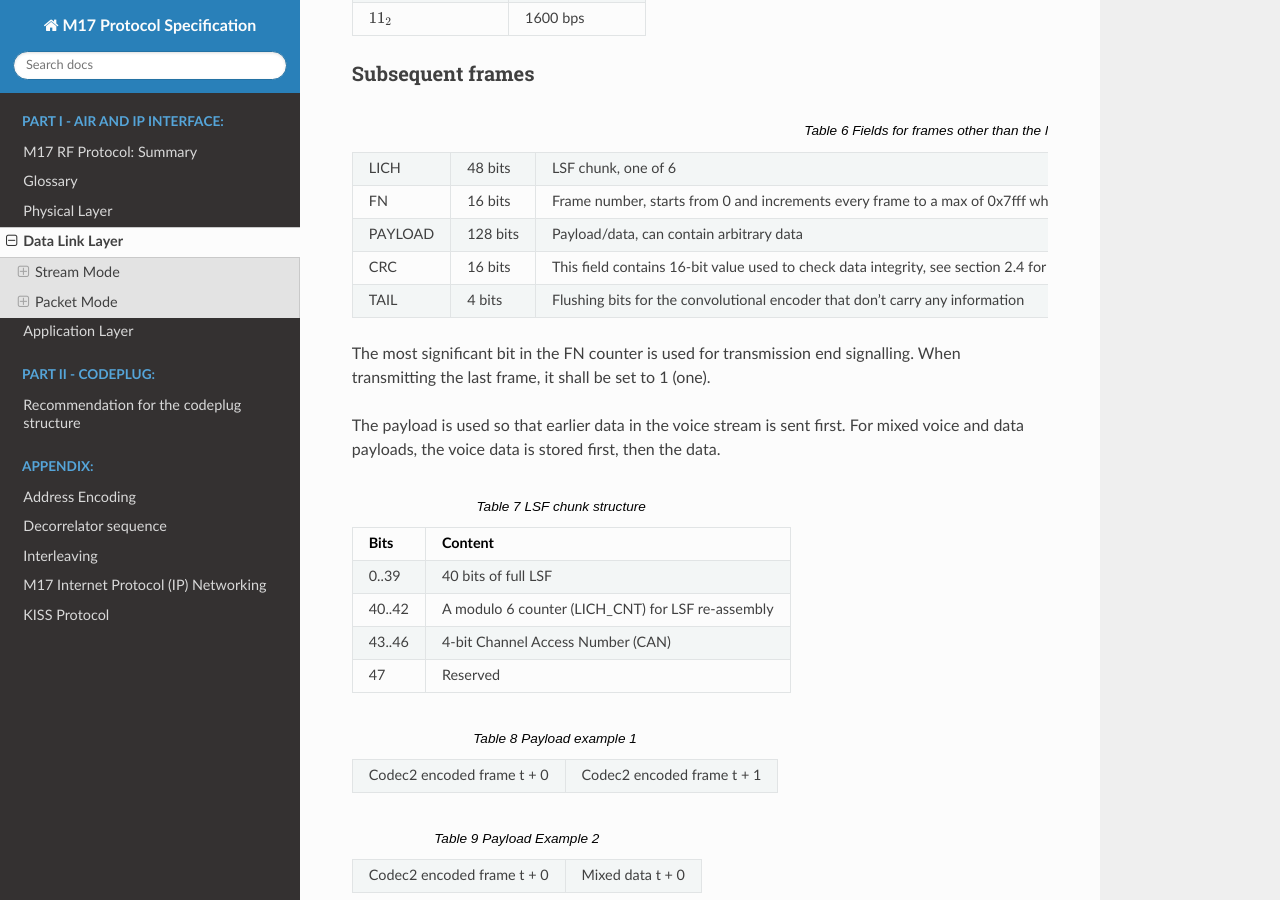
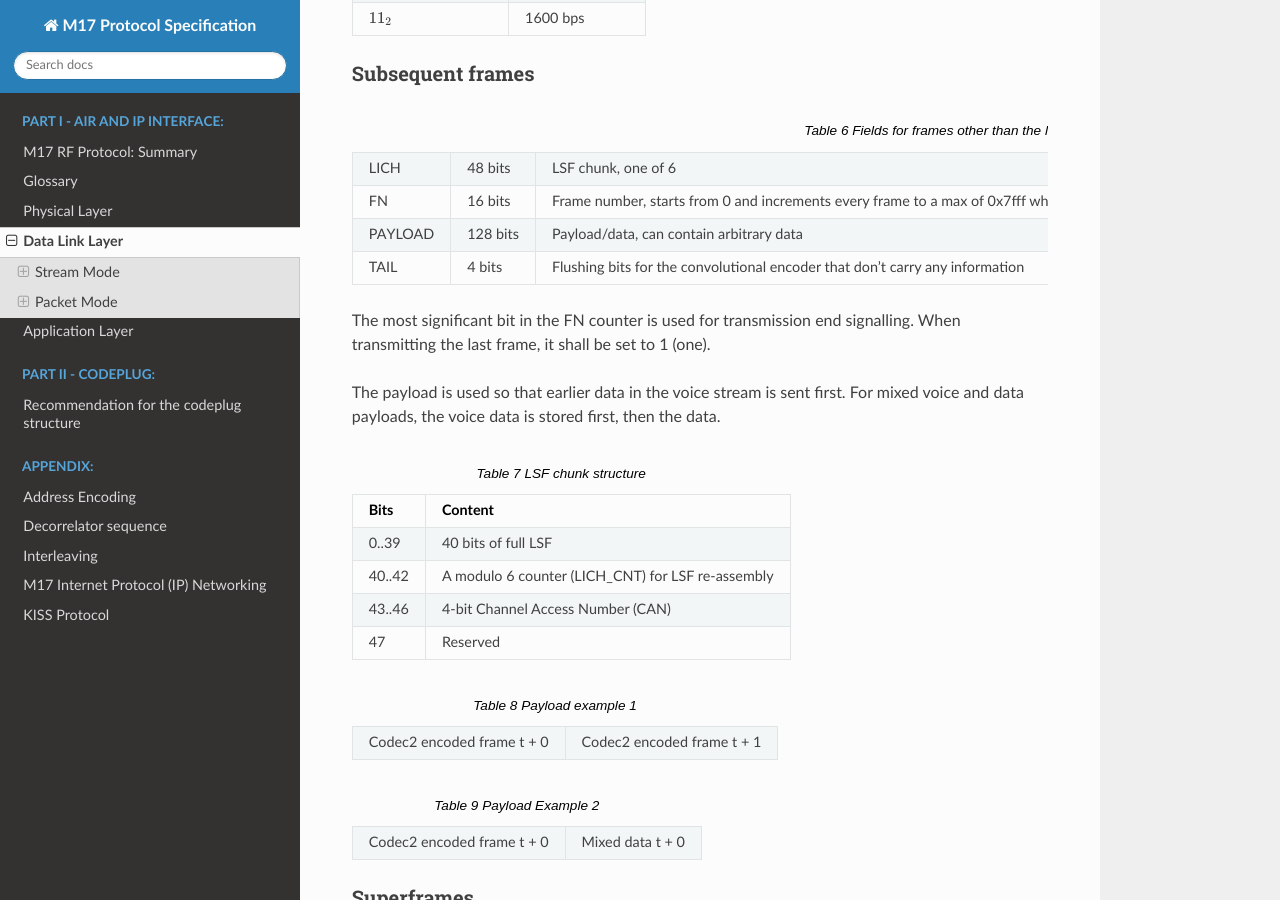
Before and after one commit to M17-Project/M17_spec, a Sphinx documentation site: the page built from docs/data_link_layer.rst, in a window 1280 px wide and 900 px high, scrolled down 2192 px. Built offline with Sphinx 7.4.7 and the Read the Docs theme 2.0.0, drawn with Linux system fonts in a browser that asks for light colours.

Commit message:
CRC removal
CRC removed from the "subsequent frames" table

```diff
--- a/docs/data_link_layer.rst
+++ b/docs/data_link_layer.rst
@@ -131,9 +131,6 @@ Subsequent frames
    * - PAYLOAD
      - 128 bits
      - Payload/data, can contain arbitrary data
-   * - CRC
-     - 16 bits
-     - This field contains 16-bit value used to check data integrity, see section 2.4 for details
    * - TAIL
      - 4 bits
      - Flushing bits for the convolutional encoder that don't carry any information
```
